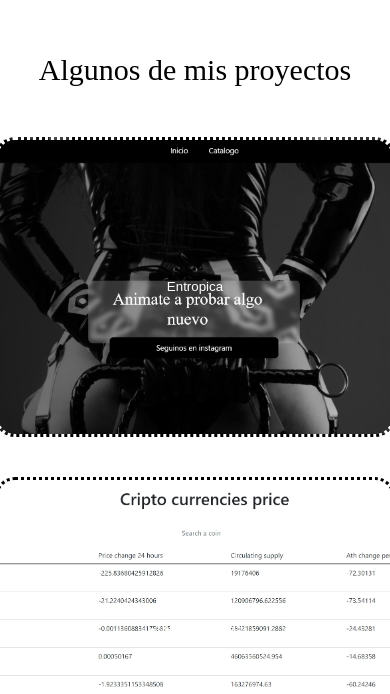
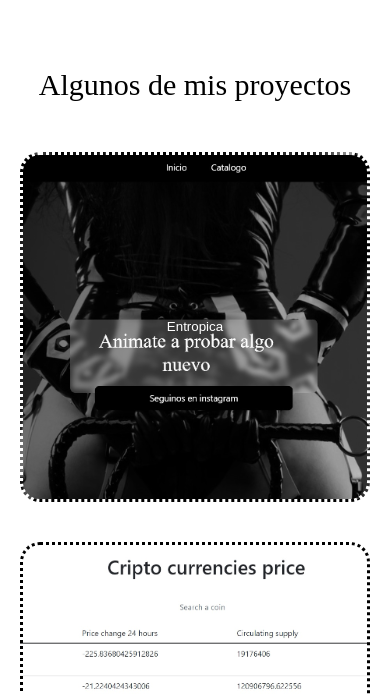
Before and after one commit to tudulceprincesa18/mora, a React (Create React App) app: page / in a window 390 px wide. Shown: the part 3770-4464 px from the top of the page. Built offline with nearby package versions, Linux system fonts and the light colour scheme.

Commit message:
responsive :(

```diff
--- a/src/components/header/index.module.css
+++ b/src/components/header/index.module.css
@@ -58,7 +58,7 @@ body {
     align-items: center;
 }
 
-@media only screen and(max-width:780px) {
+@media only screen and(min-width:780px) {
    .container{
     display: flex;
     justify-content: center;
@@ -87,7 +87,7 @@ body {
    }
 }
 
-@media only screen and(max-width: 340px){
+@media only screen and(max-width: 375px){
     .container{
         display: flex;
         justify-content: center;
@@ -100,7 +100,19 @@ body {
         overflow: hidden;
        }
 
+       .header{
+        width: 100%;
+       }
+
+       .h1{
+        width: 90%;
+       }
+
+       .h2{
+        width: 90%;
+       }
+
        .img{
-        display: none;
+        width: 0;
        }
 }
--- a/src/components/section/index.module.css
+++ b/src/components/section/index.module.css
@@ -57,12 +57,53 @@ body {
     cursor: pointer;
 }
 
-@media only screen and (min-width:300px){
+@media only screen and (max-width:760px){
     .container{
+        width: 100%;
+        height: auto;
+        display: flex;
+        margin-top: 100px;
+        margin-bottom: 100px;
+    }
+
+    .buttons{
+        flex-direction: column;
+    }
+
+    .button1{
+        width: 350px;
+        height: 350px;
+    }
+
+    .button2{
+        width: 350px;
+        height: 350px;
+    }
+}
+
+
+
+@media only screen and (max-width:375px){
+    .container{
+        display: flex;
+        flex-direction: column;
+        justify-content: center;
+        align-items: center;
         margin-bottom: 200px;
     }
     .buttons{
-        display: flex;
         flex-direction: column;
+        justify-content: center;
+        align-items: center;
+    }
+
+    .button1{
+        width: 250px;
+        height: auto;
+    }
+
+    .button2{
+        width: 250px;
+        height: auto;
     }
 }
```
